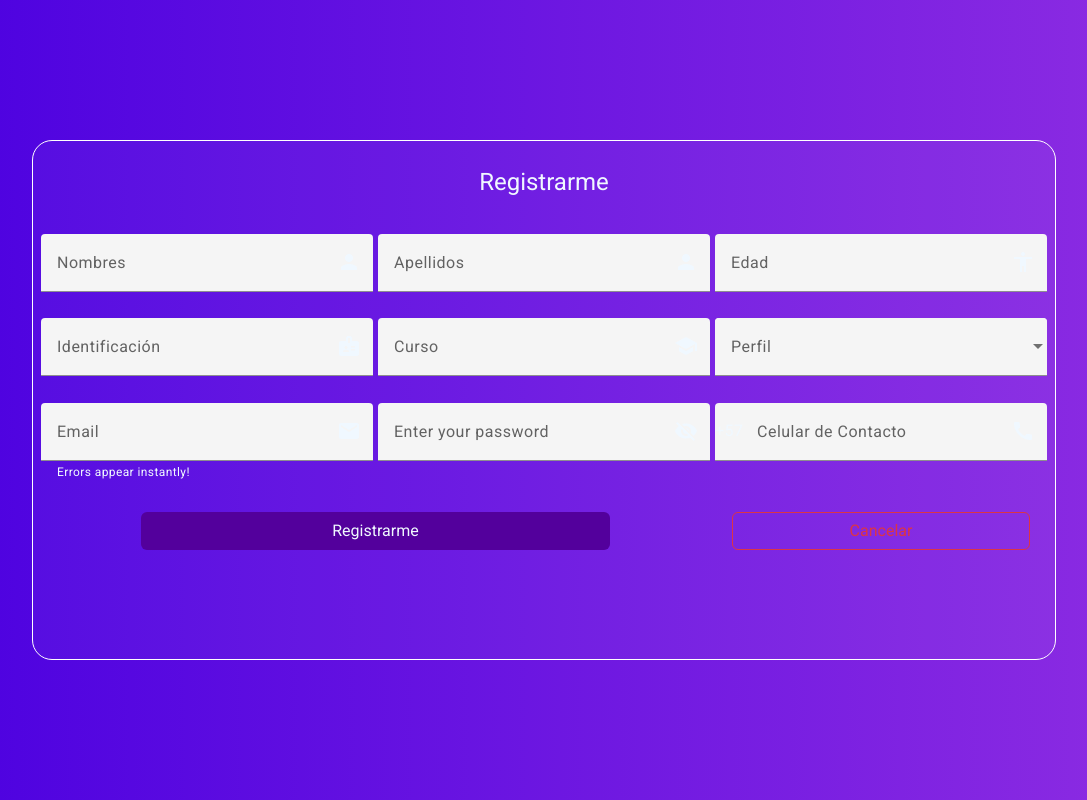
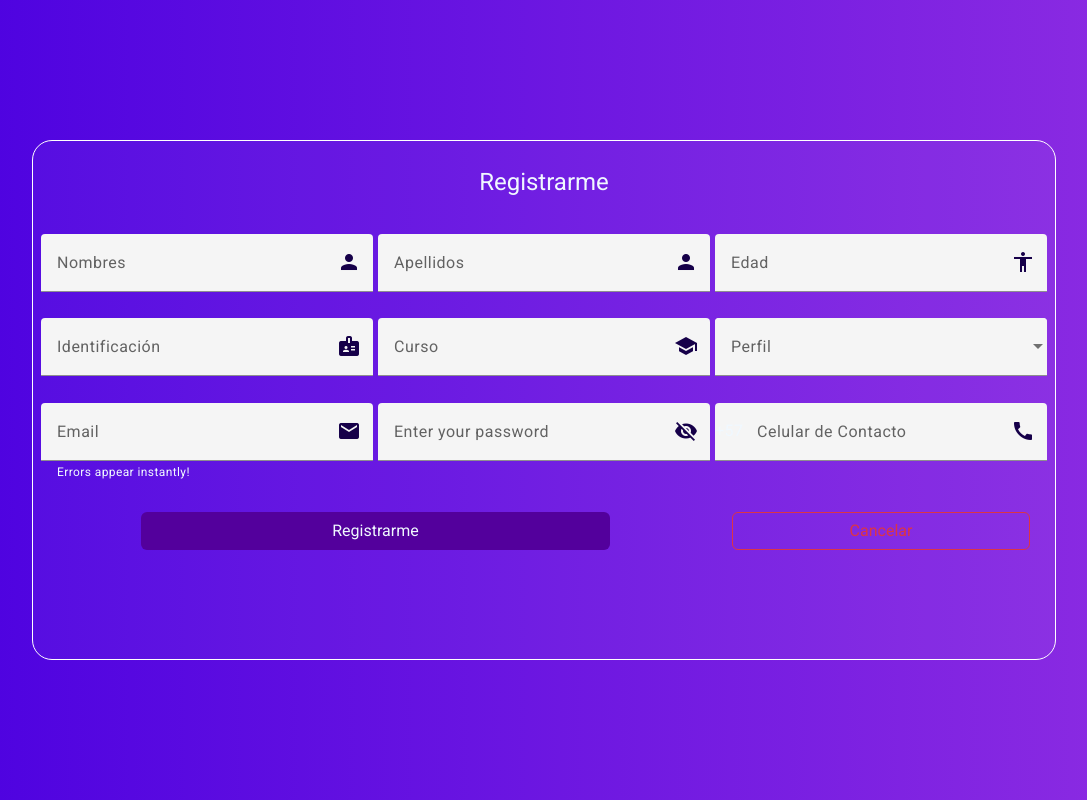
Before and after one commit to JFH09/Sitio_Angular_GestionUsuarios, an Angular app: page / in a window 1280 px wide. Shown: the whole page, without its empty margins (96-1183 px from the left). Built offline with nearby package versions, Linux system fonts and the light colour scheme.

Commit message:
Se ajusta la vista del formulario del registro, dado que no se estaban capturando los iconos que se habian seleccionado para cada uno de los label, de resto, el funcionamiento llega hasta un console log cuando se da click en el boton de registrarme obteniendo los valores del registro del usuario

```diff
--- a/src/app/formulario-registro/formulario-registro.component.css
+++ b/src/app/formulario-registro/formulario-registro.component.css
@@ -64,7 +64,9 @@ h1{
     align-self: center;
     justify-self: center;
 }
-
+mat-icon{
+    color: rgb(22, 0, 73);
+}
 .nombre{
     grid-column: 1;
     grid-row: 2;
@@ -101,6 +103,8 @@ h1{
     grid-row:  3;
 }
 
+
+
 .email{
     grid-column: 1;
     grid-row:  4;
--- a/src/app/formulario-registro/formulario-registro.component.html
+++ b/src/app/formulario-registro/formulario-registro.component.html
@@ -1,6 +1,6 @@
 <div class="registro">
 
-  <!-- <div class="contenedorFormRegistro"> -->
+
   <form [formGroup]="formularioRegistro" (submit)="registrarDatos()" class="example-form formulario">
     <h1>Registrarme</h1>
     <mat-form-field class="example-full-width nombre">
@@ -85,6 +85,6 @@
     <br>
     <h5>Nombre: </h5> {{formularioRegistro.get("nombre")?.value | json}} -->
   </form>
-  <!-- </div> -->
+
 
 </div>
--- a/src/index.html
+++ b/src/index.html
@@ -3,7 +3,7 @@
 
 <head>
   <meta charset="utf-8">
-  <title>DesafioUno</title>
+  <title>Sitio Angular</title>
   <base href="/">
   <meta name="viewport" content="width=device-width, initial-scale=1">
   <link href="https://fonts.googleapis.com/icon?family=Material+Icons" rel="stylesheet">
```
